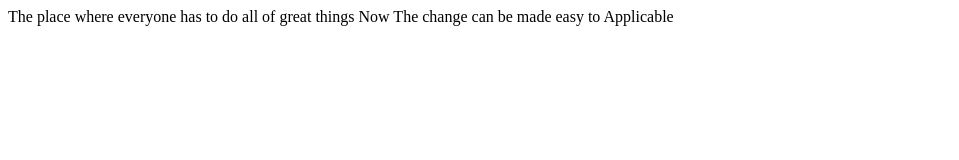
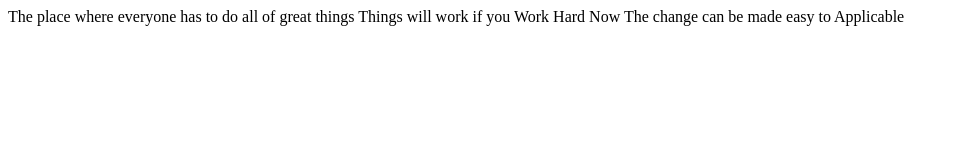
Before and after one commit to SarbSingh34/Project-3, a plain HTML site: page index.html in a window 1280 px wide. Shown: the whole page, without its empty margins (0-959 px from the left). Drawn offline with Linux system fonts and the light colour scheme.

Commit message:
doc: branch& code  changes

```diff
--- a/index.html
+++ b/index.html
@@ -8,6 +8,7 @@
 </head>
 <body>
     The place where everyone has to do all of great things
+    Things will work if you Work Hard
     Now The change can be made easy to Applicable
 </body>
 </html>
```
